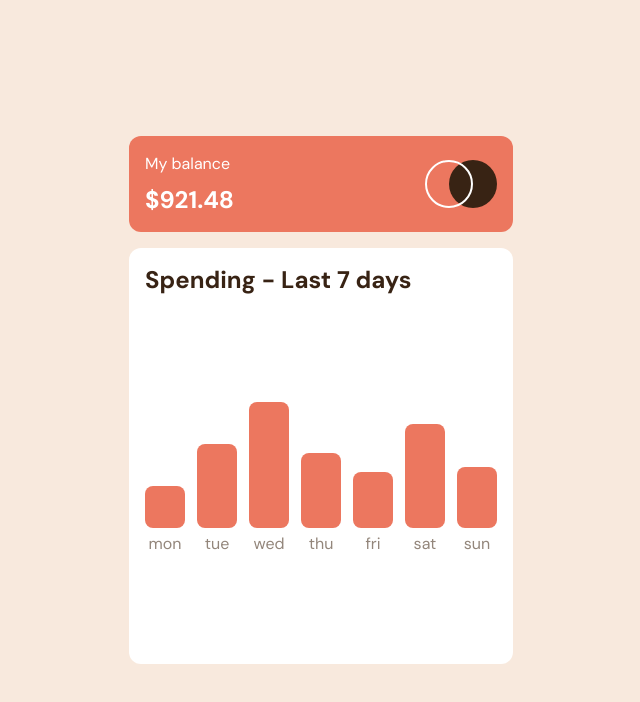
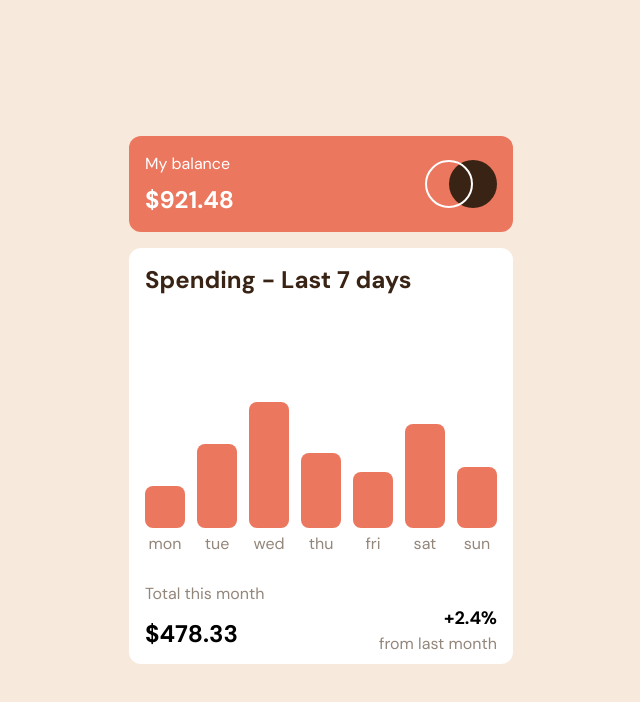
Before and after one commit to Myudro33/expenses-chart, a React (Create React App) app: page / in a window 1280 px wide. Shown: the top 702 px of the page, without its empty margins (319-959 px from the left). Built offline with nearby package versions, Linux system fonts and the light colour scheme.

Commit message:
Update Bot.js

```diff
--- a/src/components/Bot.js
+++ b/src/components/Bot.js
@@ -1,11 +1,13 @@
 import React from 'react'
 import ChartWrapper from './ChartWrapper'
+import Total from './Total'
 
 const Bot = () => {
   return (
     <div className='w-full h-[26rem] xs:my-4 md:my-0 bg-white rounded-xl p-4'>
         <h1 className='text-2xl text-[#382314] font-semibold'>Spending - Last 7 days</h1>
         <ChartWrapper/>
+        <Total/>
     </div>
   )
 }
```
